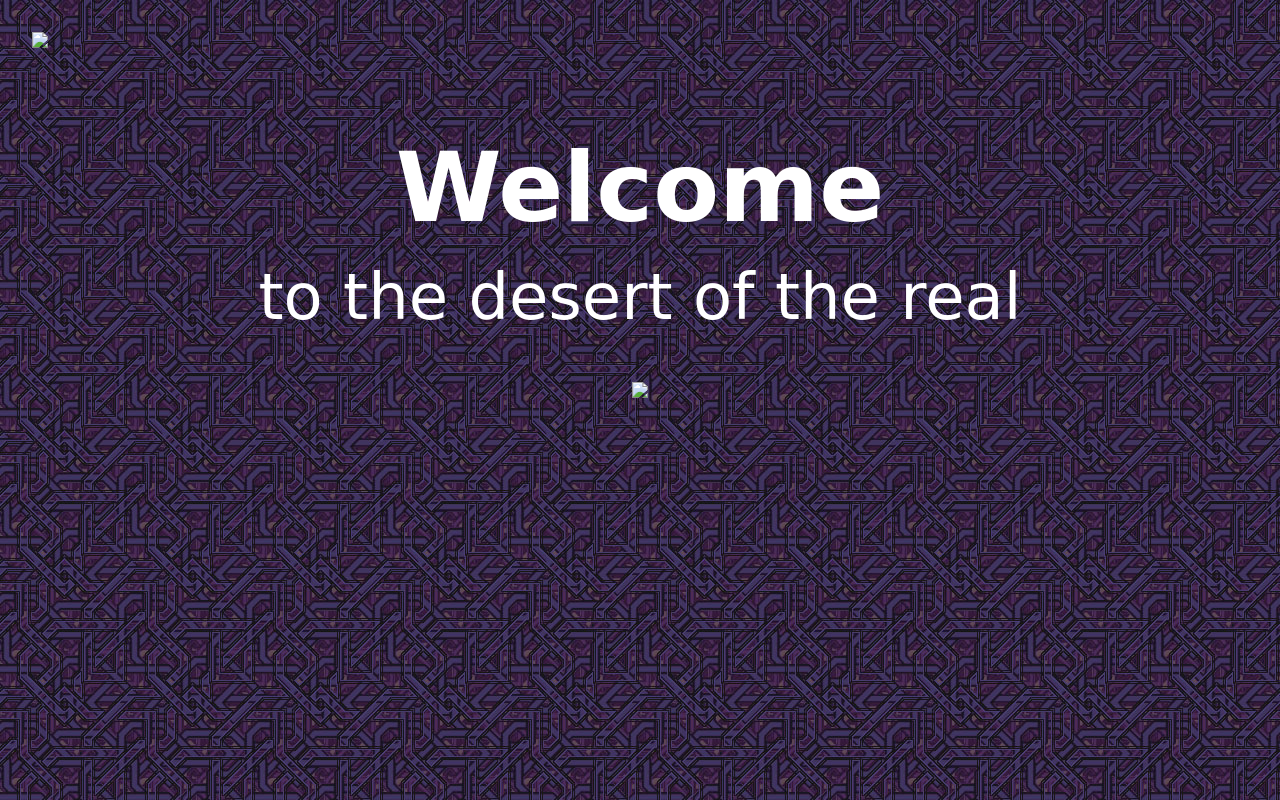
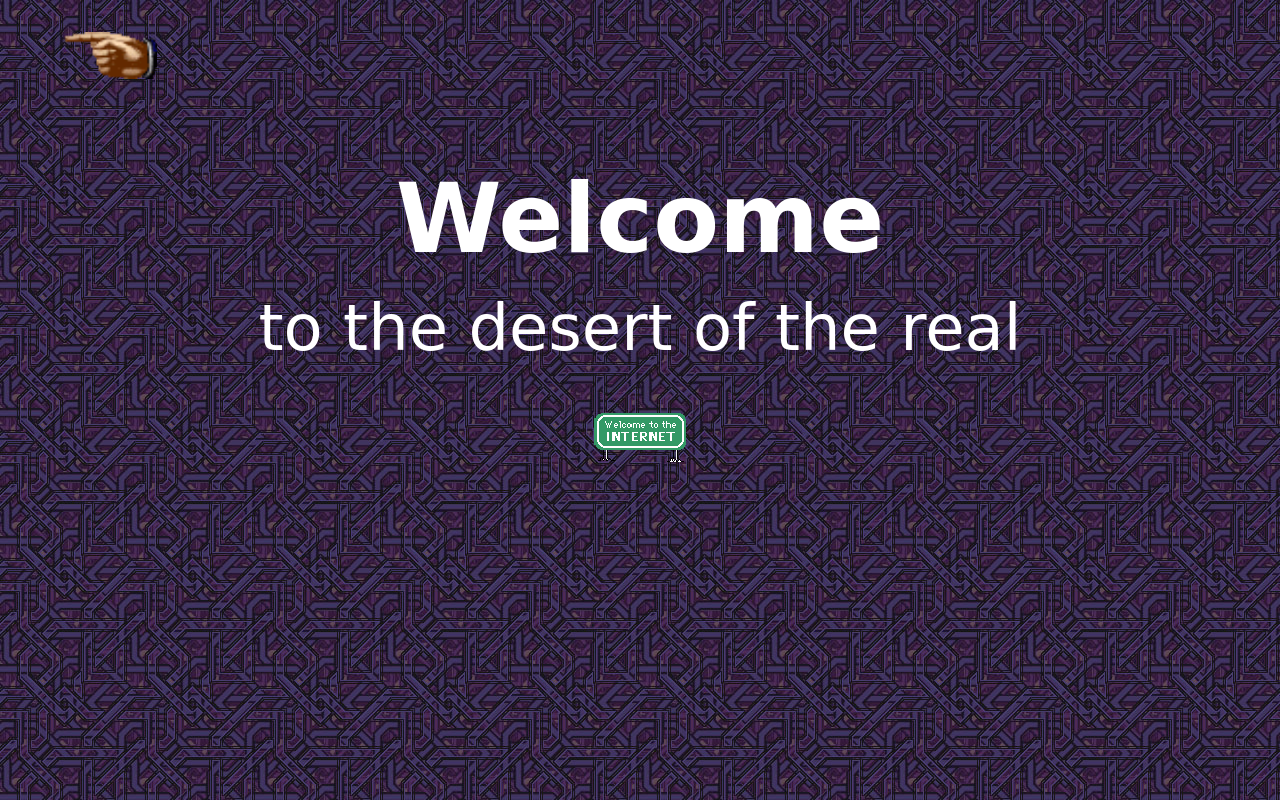
Before and after one commit to lowsound42/citadel, a website: page easter/index.html in a window 1280 px wide. Drawn offline with Linux system fonts and the light colour scheme; the site is published under a folder, as on GitHub Pages, so addresses that start at the root find nothing; a web font is replaced by a local one.

Commit message:
proper page nesting

```diff
--- a/easter.html
+++ b/easter/index.html
@@ -4,7 +4,7 @@
     <meta charset="UTF-8" />
     <meta name="viewport" content="width=device-width, initial-scale=1" />
     <title></title>
-    <link href="css/easter.css" rel="stylesheet" />
+    <link href="../css/easter.css" rel="stylesheet" />
     <link rel="preconnect" href="https://fonts.googleapis.com" />
     <link rel="preconnect" href="https://fonts.gstatic.com" crossorigin />
     <link
@@ -14,10 +14,10 @@
   </head>
   <body>
     <main class="geomain">
-      <a class="geoback" href="/"><img src="/assets/images/hand.gif" /></a>
+      <a class="geoback" href="/"><img src="../assets/images/hand.gif" /></a>
       <h1 class="font-effect-3d">Welcome</h1>
       <p class="font-effect-3d">to the desert of the real</p>
-      <img class="geowelcome" src="/assets/images/welcomesign.gif" />
+      <img class="geowelcome" src="../assets/images/welcomesign.gif" />
     </main>
   </body>
 </html>
```
Also changed, not shown: 1 other file.
